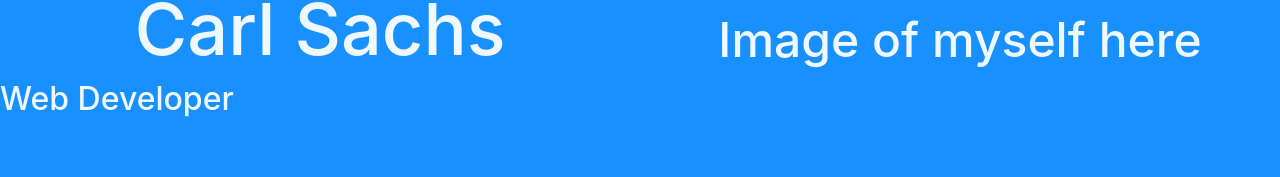
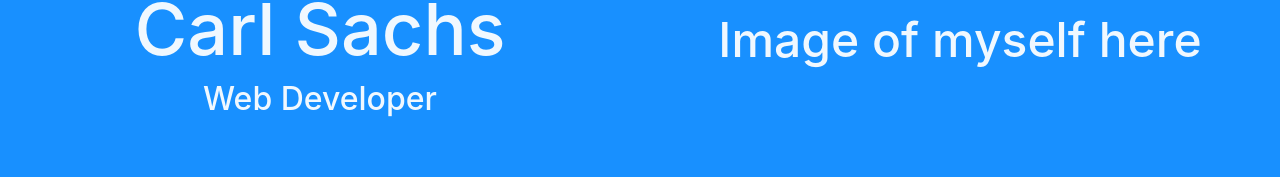
Before and after one commit to carlsachs/BootstrapPort, a React (Create React App) app in the folder portfolio/: page /about in a window 1280 px wide. Shown: the part 186-363 px from the top of the page. Built offline with nearby package versions, Linux system fonts and the light colour scheme.

Commit message:
more changes to about and to media queries

```diff
--- a/portfolio/src/components/About.css
+++ b/portfolio/src/components/About.css
@@ -30,7 +30,7 @@
 
 }
 
-.title {
+.title-developer {
     justify-content: center;
 }
 
--- a/portfolio/src/components/About.js
+++ b/portfolio/src/components/About.js
@@ -5,7 +5,7 @@ import { Link } from "react-router-dom";
 import Container from "react-bootstrap/Container";
 import Row from "react-bootstrap/Row";
 import Col from "react-bootstrap/Col";
-import { Flip, Slide, Fade } from "react-reveal";
+import { Flip, Slide, Fade, Bounce } from "react-reveal";
 import Card from "react-bootstrap/Card";
 import ListGroup from "react-bootstrap/ListGroup";
 import ListGroupItem from "react-bootstrap/ListGroupItem";
@@ -31,7 +31,7 @@ const About = () => {
                     <Row className="name">
                         <h2>Carl Sachs</h2>
                     </Row>
-                    <Row className="title">
+                    <Row className="title-developer">
                         <h3>Web Developer</h3>
                     </Row>
                 </Col>
@@ -128,11 +128,14 @@ const About = () => {
                     <h2 id="lifebefore-title-id">Life Before Lambda</h2>
                 </Row>
                 </Flip>
+            <Fade bottom>
                 <Row className="before">
                     <h3>My life has been focused on the people industry.  Whether it be bartending, serving, or sales, I was all about it.</h3>
                 </Row>
+            </Fade>
             <Row className="about-three-cards">
                 <Row className="card1-row">
+                    <Bounce left>
                         <Card style={{ width: '18rem' }}>
                             <Card.Img variant="top" src={coach} />
                             <Card.Body>
@@ -151,8 +154,10 @@ const About = () => {
                             <Card.Link href="#">LinkedIn</Card.Link>
                             </Card.Body>
                         </Card>
+                    </Bounce>
                 </Row>
                 <Row className="card2-row">
+                    <Bounce left delay={250}>
                         <Card style={{ width: '18rem' }}>
                             <Card.Img variant="top" src={school} />
                             <Card.Body>
@@ -171,8 +176,10 @@ const About = () => {
                             <Card.Link href="#">LinkedIn</Card.Link>
                             </Card.Body>
                         </Card>
+                    </Bounce>
                 </Row>
                 <Row className="card3-row">
+                <Bounce left delay={500}>
                         <Card style={{ width: '18rem' }}>
                             <Card.Img variant="top" src={pistons} />
                             <Card.Body>
@@ -190,6 +197,7 @@ const About = () => {
                             <Card.Link href="https://www.youtube.com/watch?v=4AisIcFHpko" target="_blank">2004 Pistons Tribute</Card.Link>
                             </Card.Body>
                         </Card>
+                    </Bounce>
                 </Row>
             </Row>
             <Footer />
```
Lines whose indentation alone changed are shown as unchanged.
